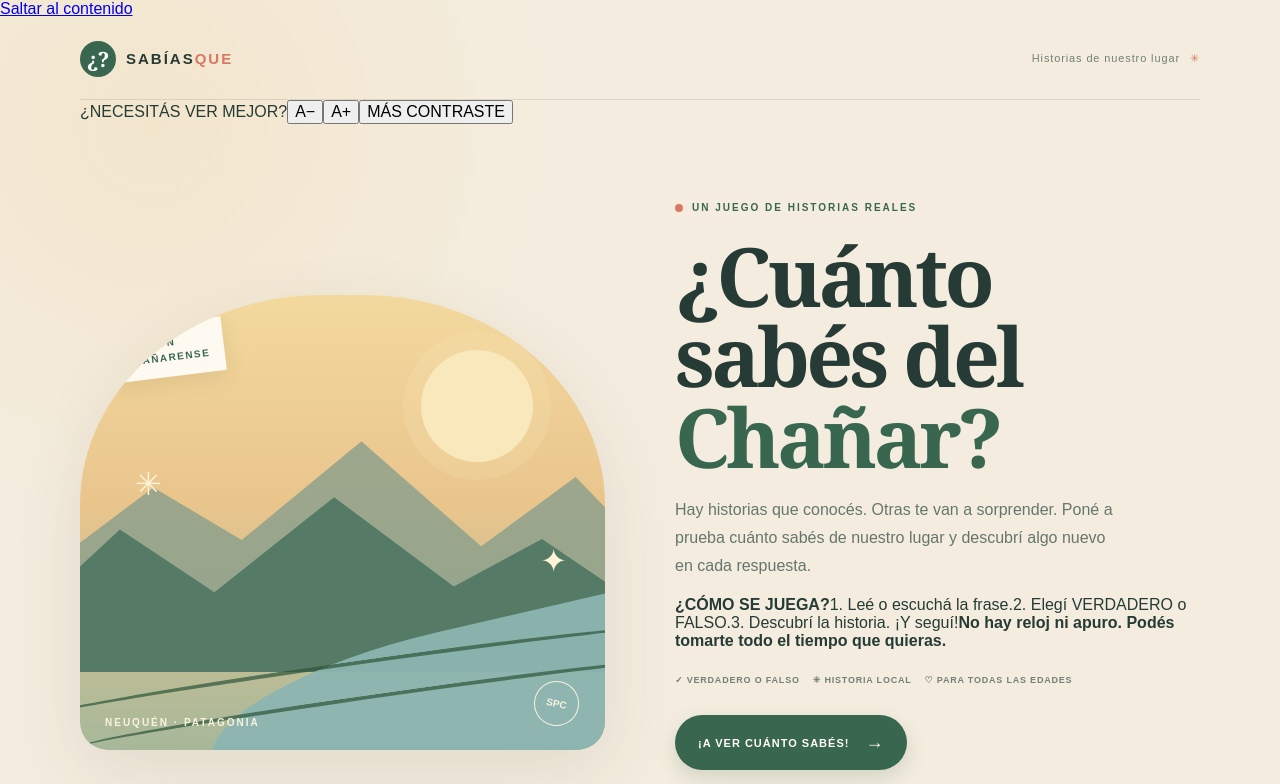
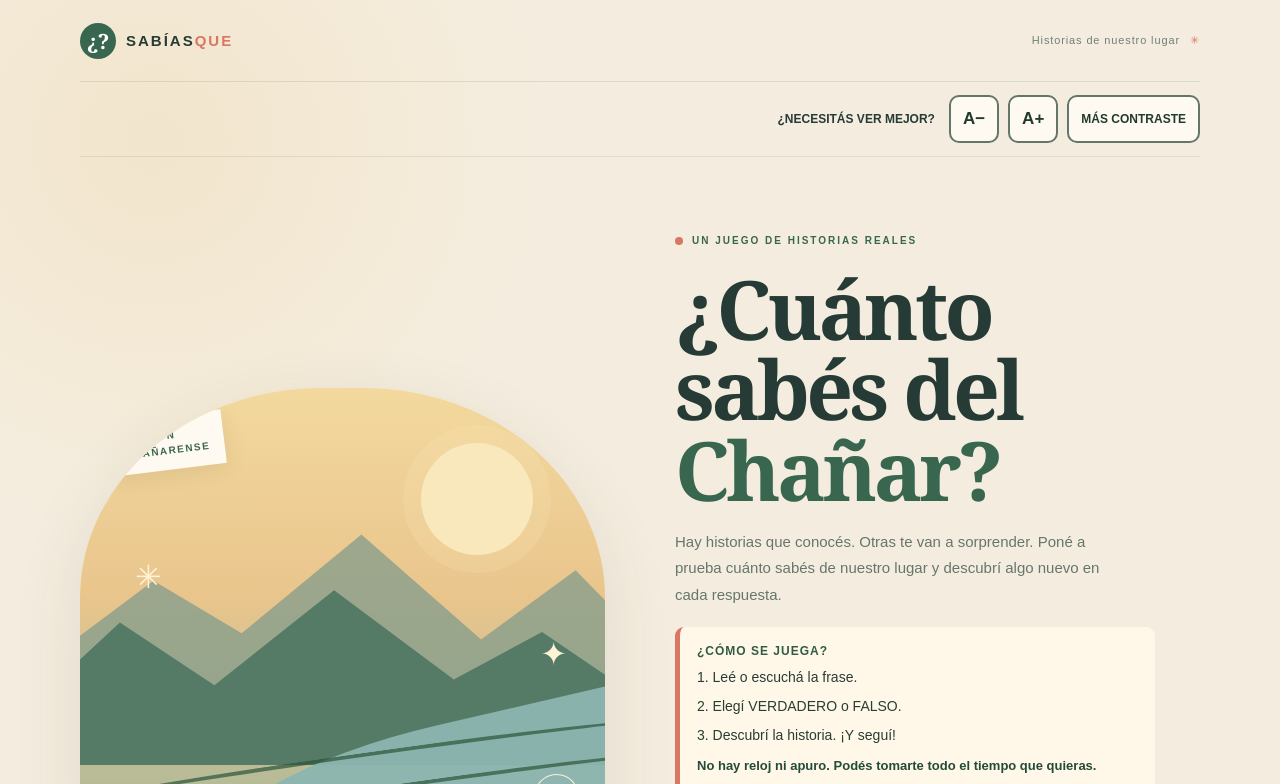
Before and after one commit to eliasmartinezcultural-glitch/SABIAS-QUE, a plain HTML site: page index.html in a window 1280 px wide. Both pictures are taken after a click on the button "A−". Shown: the top 784 px of the page. Drawn offline with Linux system fonts and the light colour scheme.

Commit message:
Mejorar accesibilidad y experiencia para personas mayores

```diff
--- a/styles.css
+++ b/styles.css
@@ -90,3 +90,14 @@ button:focus-visible,a:focus-visible{outline:3px solid var(--coral);outline-offs
 @media(max-width:420px){.page-shell{width:calc(100% - 28px)}.topbar{height:68px}.top-note{max-width:145px;text-align:right;line-height:1.4}.intro-copy h1{font-size:52px}.intro-meta{font-size:8px;gap:8px}.hero-art{height:235px}.question-card{padding:20px 15px}.question-card h2{font-size:26px}.answer-button{font-size:9px;letter-spacing:.5px}.answer-symbol{font-size:16px}.game-footer{font-size:9px}.support-card{padding:20px}.donation-alias{font-size:21px}.results-screen{padding:30px 15px}}
 @media(max-width:340px){.intro-copy h1{font-size:46px}.answer-buttons{grid-template-columns:1fr}.answer-button{min-height:54px}.question-kicker{font-size:8px}}
 @media(prefers-reduced-motion:reduce){html{scroll-behavior:auto}*,*::before,*::after{animation-duration:.01ms!important;transition-duration:.01ms!important}}
+
+/* Accesibilidad: texto ampliable, alto contraste y controles cómodos */
+.skip-link{position:absolute;left:12px;top:-60px;background:#fff;color:#000;padding:12px 16px;z-index:1000;border:3px solid #000;border-radius:8px;font-weight:800}.skip-link:focus{top:12px}
+.access-tools{display:flex;align-items:center;justify-content:flex-end;gap:9px;padding:13px 0;border-bottom:1px solid rgba(87,103,83,.12);flex-wrap:wrap}.access-label{font-size:12px;font-weight:800;color:var(--ink);margin-right:5px}.access-button{min-width:50px;min-height:48px;border:2px solid #64766a;border-radius:10px;background:#fffaf1;color:#203b2e;font-size:17px;font-weight:800;cursor:pointer;padding:8px 12px}.contrast-button{font-size:12px}
+.how-to-play{display:grid;gap:7px;max-width:480px;padding:15px 17px;margin:19px 0;background:#fff8e9;border-left:5px solid var(--coral);border-radius:9px;color:#293d34;font-size:14px;line-height:1.55}.how-to-play strong{font-size:12px;letter-spacing:1px;color:#315c43}.how-to-play b{font-size:13px;color:#244a39;margin-top:3px}
+.listen-button{display:inline-flex;align-items:center;justify-content:center;min-height:50px;padding:12px 18px;border:2px solid #456d55;border-radius:10px;background:#fff;color:#244a39;font-size:13px;font-weight:800;cursor:pointer;margin:0 0 18px}.listen-button:disabled{opacity:.55;cursor:not-allowed}
+.answer-button{min-height:82px;font-size:15px}.primary-button,.secondary-button,.copy-button{font-size:13px;min-height:58px}.primary-button,.secondary-button{padding:18px 26px}.question-card h2{font-size:clamp(30px,4.5vw,43px);line-height:1.25}.intro-lead{font-size:18px;line-height:1.75}.answer-hint{font-size:15px;line-height:1.5}.feedback p{font-size:16px;line-height:1.8}.source-line a{font-size:13px}.question-counter,.round-label{font-size:12px}.game-footer,.small-note{font-size:13px;line-height:1.6}.support-copy p:not(.support-eyebrow){font-size:14px}.support-owner,.copy-feedback{font-size:12px}.donation-alias{font-size:24px}.copy-button{font-size:12px;min-height:50px}
+.text-small .intro-lead,.text-small .feedback p{font-size:15px}.text-large .intro-lead,.text-large .feedback p,.text-large .answer-hint,.text-large .support-copy p:not(.support-eyebrow){font-size:20px}.text-large .question-card h2{font-size:clamp(34px,5vw,48px)}.text-large .answer-button{font-size:17px;min-height:92px}.text-extra-large .intro-lead,.text-extra-large .feedback p,.text-extra-large .answer-hint,.text-extra-large .support-copy p:not(.support-eyebrow){font-size:23px}.text-extra-large .question-card h2{font-size:clamp(38px,5.5vw,54px)}.text-extra-large .answer-button{font-size:19px;min-height:104px}.text-extra-large .how-to-play{font-size:18px}.text-extra-large .primary-button,.text-extra-large .secondary-button{font-size:16px;min-height:68px}
+.high-contrast{--paper:#fff;--paper-light:#fff;--ink:#000;--muted:#222;--green:#064b26;--green-dark:#00391b;--coral:#a32b16;--line:#555;--shadow:0 0 0 2px #111}.high-contrast .intro-lead,.high-contrast .answer-hint,.high-contrast .small-note,.high-contrast .game-footer,.high-contrast .support-copy p:not(.support-eyebrow),.high-contrast .support-owner,.high-contrast .copy-feedback{color:#222}.high-contrast .question-card,.high-contrast .results-screen,.high-contrast .support-card{border:2px solid #111}.high-contrast .true-button{background:#d8f5dc;color:#003b16;border:2px solid #003b16}.high-contrast .false-button{background:#ffe0d8;color:#641000;border:2px solid #641000}.high-contrast .access-button,.high-contrast .listen-button{border:2px solid #000;color:#000;background:#fff}.share-feedback{font-size:14px;font-weight:700;color:var(--green);min-height:22px}
+@media(max-width:600px){.access-tools{justify-content:center;gap:7px}.access-label{width:100%;text-align:center}.access-button{min-height:52px;min-width:56px}.contrast-button{flex:1}.answer-buttons{grid-template-columns:1fr}.answer-button{min-height:78px;font-size:16px}.question-card h2{font-size:30px}.listen-button{width:100%;min-height:56px}.primary-button,.secondary-button{width:100%;min-height:62px}.game-footer{align-items:flex-start;flex-direction:column}.support-copy h2{font-size:29px}}
+@media(prefers-reduced-motion:reduce){*{scroll-behavior:auto!important;animation:none!important;transition:none!important}}
```
